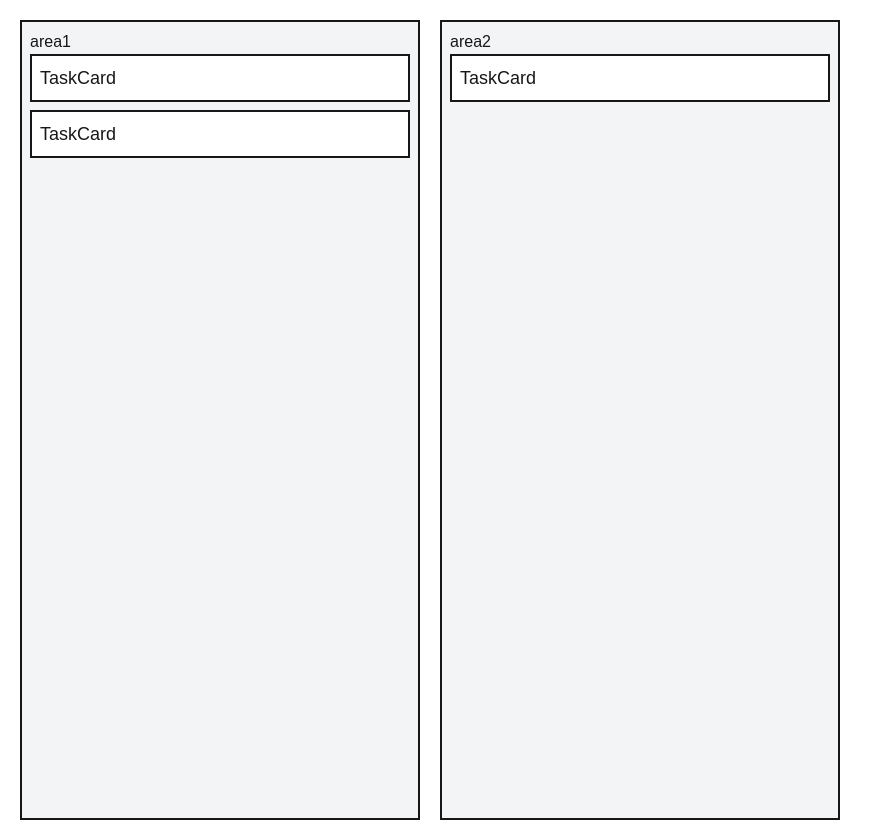
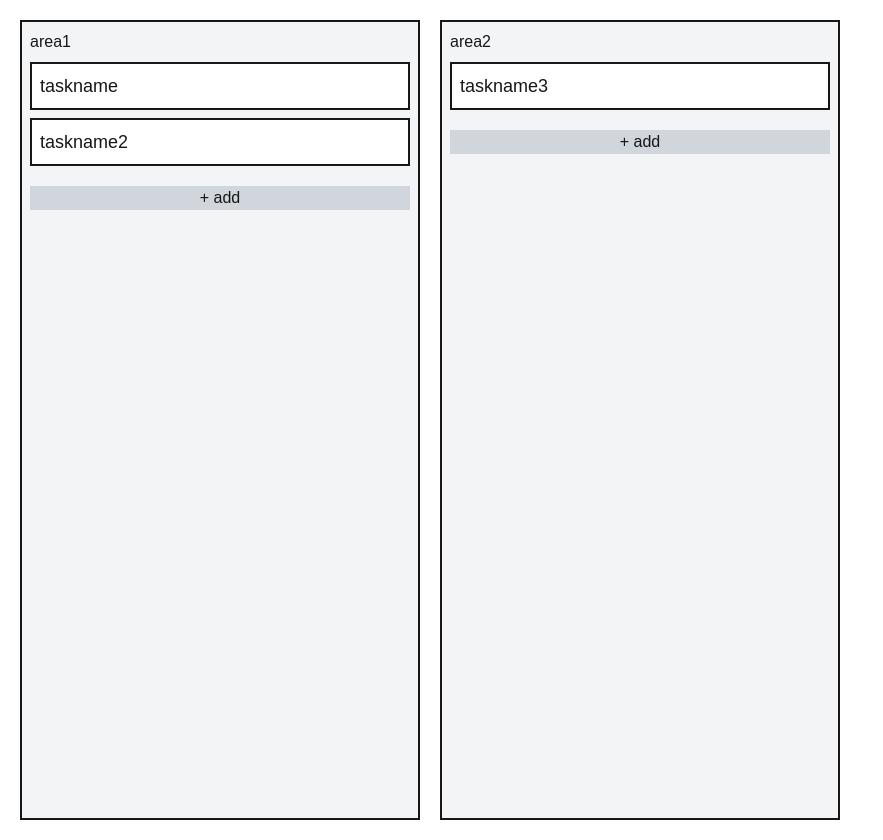
Before and after one commit to takaaat/simple-kanban, a Next.js app: page / in a window 1280 px wide. Shown: the whole page, without its empty margins (0-883 px from the left). Built offline with nearby package versions, Linux system fonts and the light colour scheme.

Commit message:
feat: 名前指定なしで追加

```diff
--- a/src/app/page.tsx
+++ b/src/app/page.tsx
@@ -1,6 +1,8 @@
+'use client';
+
+import { useState } from "react";
 import { CardBox } from "@/components/CardBox";
 import { TaskCard } from "@/components/TaskCard";
-
 import type { CardArea } from "../types/types";
 
 export default function Home() {
@@ -15,13 +17,25 @@ export default function Home() {
     },
     { id: 1, name: "area2", tasks: [{ id: 0, name: "taskname3" }] },
   ];
+
+  const [kanban, setKanban] = useState<CardArea[]>(data);
+
+  function addTask(area: CardArea, name: string) {
+    setKanban(kanban.map((currentArea) => {
+      if (currentArea.id === area.id) {
+        return {...currentArea, tasks: [...currentArea.tasks, {id: currentArea.tasks.length, name: name}]};
+      }
+      return currentArea;
+    }));
+  }
+
   return (
     <div className="p-5 flex gap-5 overflow-x-auto w-full">
-      {data.map((area) => {
+      {kanban.map((area) => {
         return (
-          <CardBox name={area.name} key={area.id}>
+          <CardBox name={area.name} key={area.id} onAdd={() => addTask(area, "aaa")}>
             {area.tasks.map((task) => {
-              return <TaskCard key={task.id} />;
+              return <TaskCard key={task.id} name={task.name} />;
             })}
           </CardBox>
         );
--- a/src/components/CardBox.tsx
+++ b/src/components/CardBox.tsx
@@ -2,12 +2,16 @@ import type { ReactNode } from "react";
 
 type Props = {
     name: string;
+    onAdd: () => void;
     children?: ReactNode;
 }
 
-export function CardBox({ name, children }: Props) {
+export function CardBox({ name, onAdd, children }: Props) {
     return <div className="bg-gray-100 w-100 h-200 flex-none border-2 p-2">
-        {name}
+        <div className="pb-2">
+            {name}
+        </div>
         {children}
+        <button className="cursor-pointer text-center w-full bg-gray-300 mt-3" type="button" onClick={onAdd}>+ add</button>
     </div>;
 }
--- a/src/components/TaskCard.tsx
+++ b/src/components/TaskCard.tsx
@@ -1,3 +1,6 @@
-export function TaskCard() {
-    return <div className="bg-white w-full text-lg border-2 p-2 mb-2 cursor-pointer">TaskCard</div>;
+type Props = {
+    name: string;
 }
+export function TaskCard({ name }: Props) {
+    return <div className="bg-white w-full text-lg border-2 p-2 mb-2 cursor-pointer">{name}</div>;
+}
```
